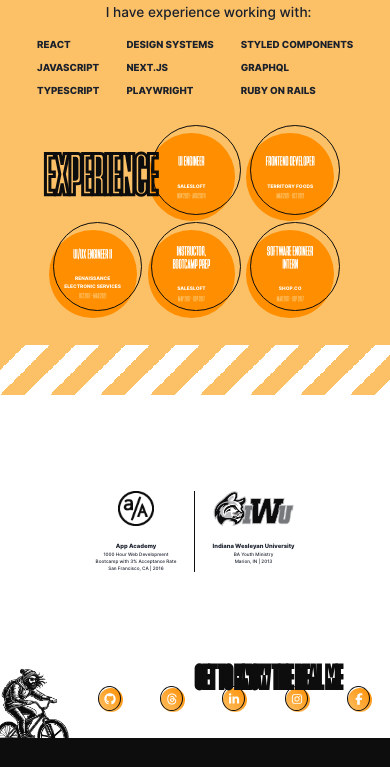
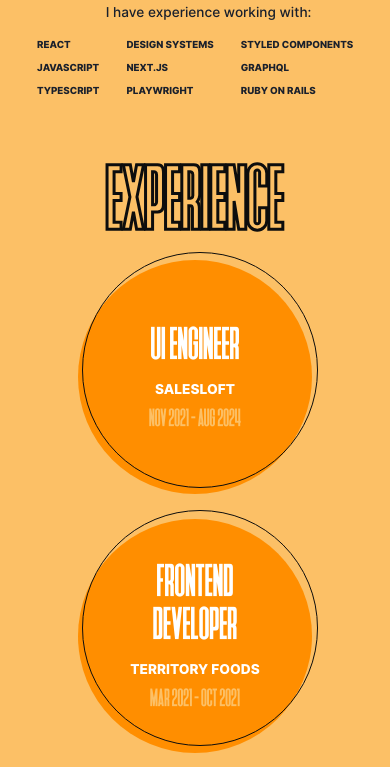
Before and after one commit to tyler7771/personal-portfolio, a React (Create React App) app: page / in a window 390 px wide. Shown: the part 1655-2422 px from the top of the page. Built offline with nearby package versions, Linux system fonts and the light colour scheme.

Commit message:
Add responsiveness to Experiance section

```diff
--- a/src/components/WorkExperience/ExperienceCircle.tsx
+++ b/src/components/WorkExperience/ExperienceCircle.tsx
@@ -15,6 +15,17 @@
   position: relative;
   display: flex;
   justify-content: center;
+
+  @media (max-width: 799px) {
+    height: 35vw;
+    width: 35vw;
+  }
+
+  @media (max-width: 500px) {
+    height: 60vw;
+    width: 60vw;
+    margin-bottom: 16px;
+  }
 `;
 
 const Circle = styled.div`
@@ -29,35 +40,49 @@
   cursor: pointer;
 
   &:before {
-    content: "";
     border: 1px solid ${colors.black};
-    display: block;
-    border-radius: 50%;
-    width: 22.5vw;
-    height: 22.5vw;
-    position: absolute;
     top: -1vh;
     left: 1vw;
     z-index: 1;
   }
 
   &:after {
-    content: "";
-    border-radius: 50%;
-    display: block;
     background: ${colors.orange};
-    width: 22.5vw;
-    height: 22.5vw;
-    position: absolute;
     top: 0vh;
     left: 0vw;
     z-index: -1;
+  }
+
+  &:before,
+  &:after {
+    content: "";
+    display: block;
+    border-radius: 50%;
+    height: 22.5vw;
+    width: 22.5vw;
+    position: absolute;
   }
 
   &:hover {
     &:before {
       top: 0;
       left: 0;
+    }
+  }
+
+  @media (max-width: 799px) {
+    &:before,
+    &:after {
+      height: 35vw;
+      width: 35vw;
+    }
+  }
+
+  @media (max-width: 799px) {
+    &:before,
+    &:after {
+      height: 60vw;
+      width: 60vw;
     }
   }
 `;
@@ -71,8 +96,16 @@
   line-height: 1;
   margin-bottom: 16px;
 
-  @media (min-width: 1200px) and (max-width: 1399px) {
+  @media (max-width: 1399px) {
     font-size: 4vw;
+  }
+
+  @media (max-width: 799px) {
+    font-size: 6.5vw;
+  }
+
+  @media (max-width: 500px) {
+    font-size: 11vw;
   }
 `;
 
@@ -83,8 +116,16 @@
   text-align: center;
   width: 75%;
 
-  @media (min-width: 1200px) and (max-width: 1399px) {
+  @media (max-width: 1399px) {
     font-size: 1.5vw;
+  }
+
+  @media (max-width: 799px) {
+    font-size: 2vw;
+  }
+
+  @media (max-width: 500px) {
+    font-size: 3.5vw;
   }
 `;
 
@@ -93,8 +134,16 @@
   font-family: "Heathergreen";
   font-size: 1.85vw;
 
-  @media (min-width: 1200px) and (max-width: 1399px) {
+  @media (max-width: 1399px) {
     font-size: 2.5vw;
+  }
+
+  @media (max-width: 799px) {
+    font-size: 3.5vw;
+  }
+
+  @media (max-width: 500px) {
+    font-size: 6vw;
   }
 `;
 
--- a/src/components/WorkExperience/WorkExperience.tsx
+++ b/src/components/WorkExperience/WorkExperience.tsx
@@ -7,6 +7,12 @@
   background-color: ${colors.yellow};
   position: relative;
   padding: 7vw 0;
+
+  @media (max-width: 500px) {
+    display: flex;
+    flex-direction: column;
+    align-items: center;
+  }
 `;
 
 const GridContainer = styled.div`
@@ -15,6 +21,16 @@
   display: grid;
   grid-template-columns: repeat(3, 1fr);
   grid-gap: 2.25vw 1vw;
+
+  @media (max-width: 799px) {
+    grid-template-columns: repeat(2, 1fr);
+  }
+
+  @media (max-width: 500px) {
+    display: flex;
+    flex-direction: column;
+    align-items: center;
+  }
 `;
 
 const Text = styled.span`
@@ -34,6 +50,19 @@
     -webkit-text-stroke: 3px ${colors.black};
     text-stroke: 3px ${colors.black};
     text-shadow: none;
+  }
+
+  @media (max-width: 799px) {
+    left: 12vw;
+    top: 14vw;
+    font-size: 22vw;
+  }
+
+  @media (max-width: 500px) {
+    position: unset;
+    font-size: 22vw;
+    margin: 16px auto;
+    line-height: 1;
   }
 `;
 
```
Also changed, not shown: src/components/About/About.tsx (+0 -16 lines).
